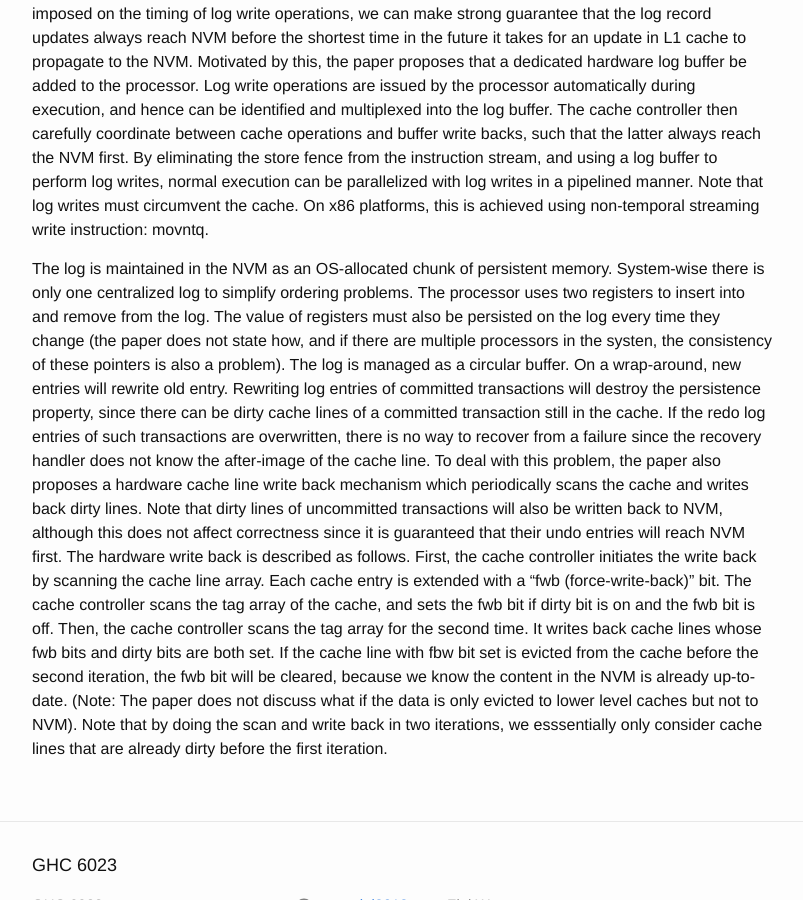
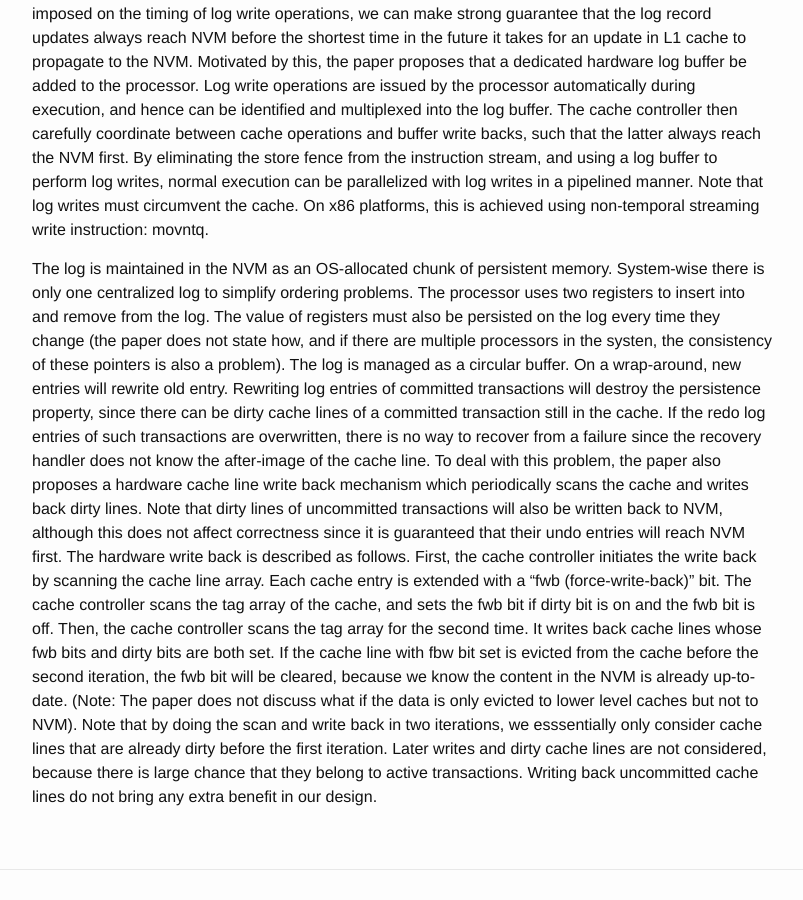
Before and after one commit to wangziqi2013/wangziqi2013.github.io, a Jekyll site: the page built from _posts/2019-01-14-steal-no-force.markdown, in a window 1280 px wide and 900 px high, scrolled down 2104 px. Shown: the whole window, without its empty margins (238-1041 px from the left). Built offline with Jekyll 4.4.1, drawn with Linux system fonts in a browser that asks for light colours.

Commit message:
AFinish fwb

```diff
--- a/_posts/2019-01-14-steal-no-force.markdown
+++ b/_posts/2019-01-14-steal-no-force.markdown
@@ -95,4 +95,6 @@ scans the tag array for the second time. It writes back cache lines whose fwb bi
 line with fbw bit set is evicted from the cache before the second iteration, the fwb bit will be cleared, because we know
 the content in the NVM is already up-to-date. (Note: The paper does not discuss what if the data is only evicted to
 lower level caches but not to NVM). Note that by doing the scan and write back in two iterations, we esssentially only
-consider cache lines that are already dirty before the first iteration.
+consider cache lines that are already dirty before the first iteration. Later writes and dirty cache lines are not considered,
+because there is large chance that they belong to active transactions. Writing back uncommitted cache lines do not
+bring any extra benefit in our design.
```
